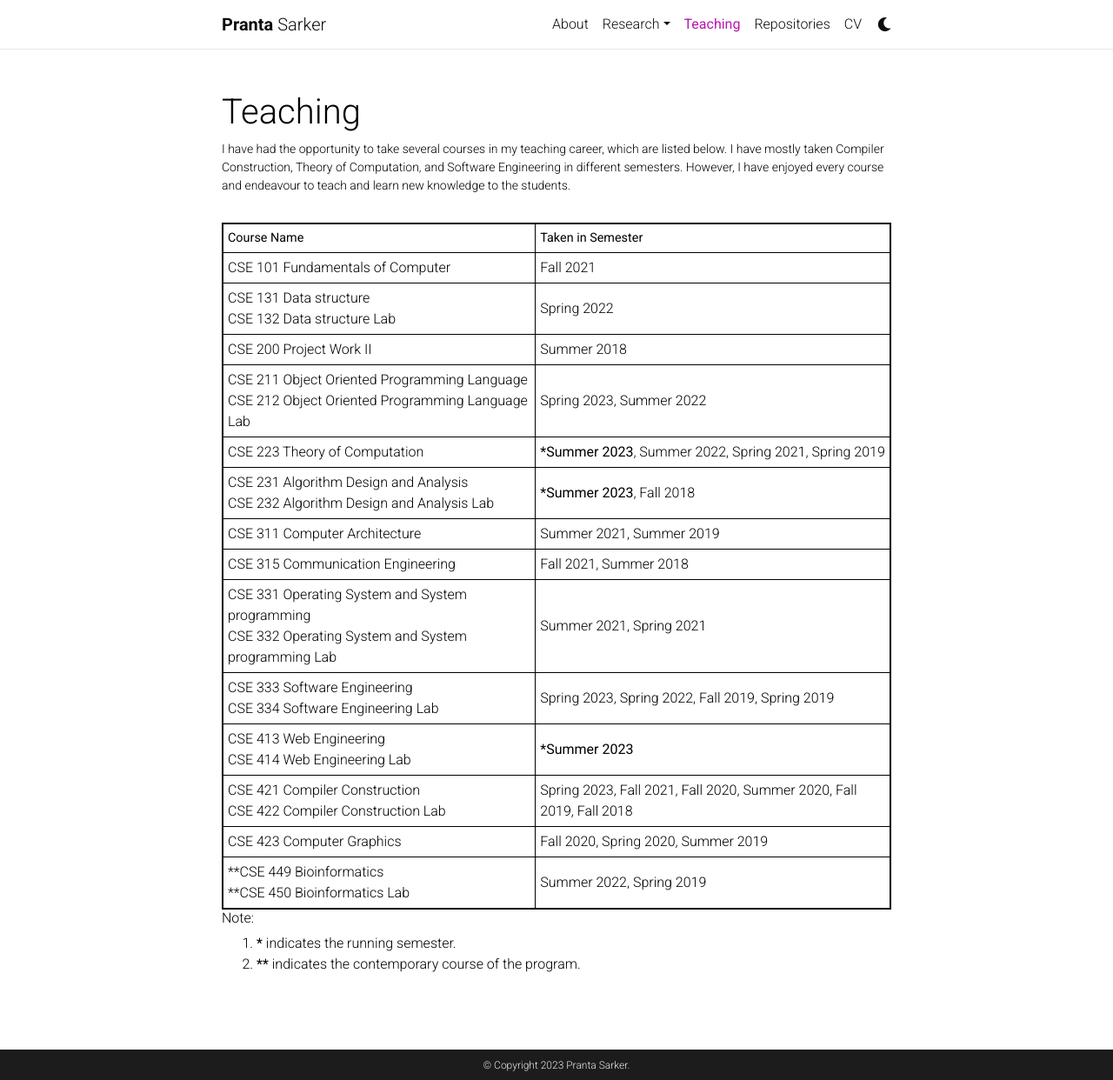
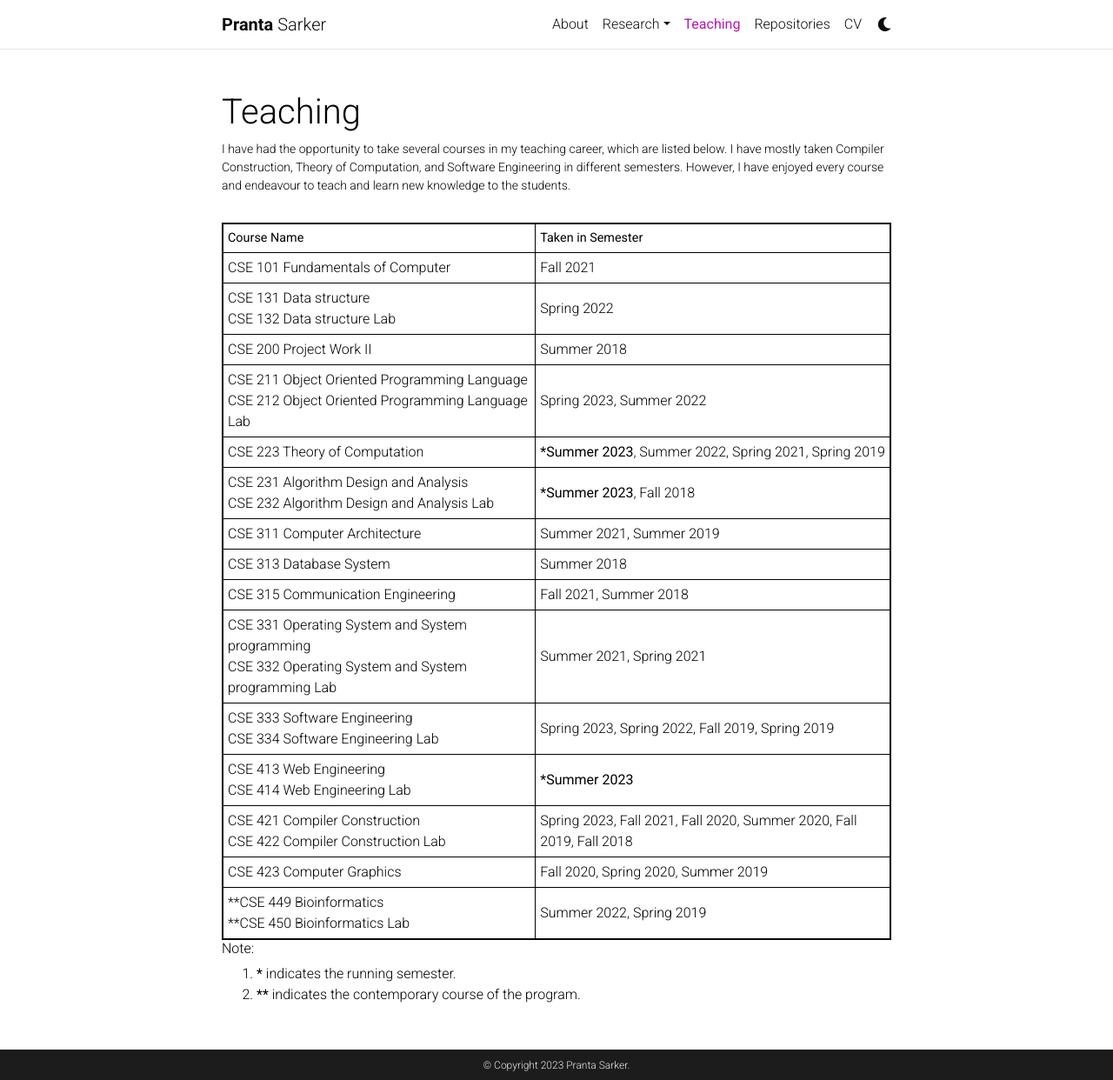
Before and after one commit to psarkerbd/psarkerbd.github.io, a Jekyll site: the page built from _pages/teaching.md, in a window 1280 px wide and 1242 px high. Shown: the whole window at 87% size. Built offline with Jekyll 4.4.1, drawn with Linux system fonts in a browser that asks for light colours; comment, search, counter and statistics services are not loaded; a style sheet for code colours, icons or effects is not loaded.

Commit message:
Update teaching.md

```diff
--- a/_pages/teaching.md
+++ b/_pages/teaching.md
@@ -52,6 +52,10 @@ th, td {
     <td>Summer 2021, Summer 2019</td>
   </tr>
   <tr>
+    <td>CSE 313 Database System</td>
+    <td>Summer 2018</td>
+  </tr>
+  <tr>
     <td>CSE 315 Communication Engineering</td>
     <td>Fall 2021, Summer 2018</td>
   </tr>
```
